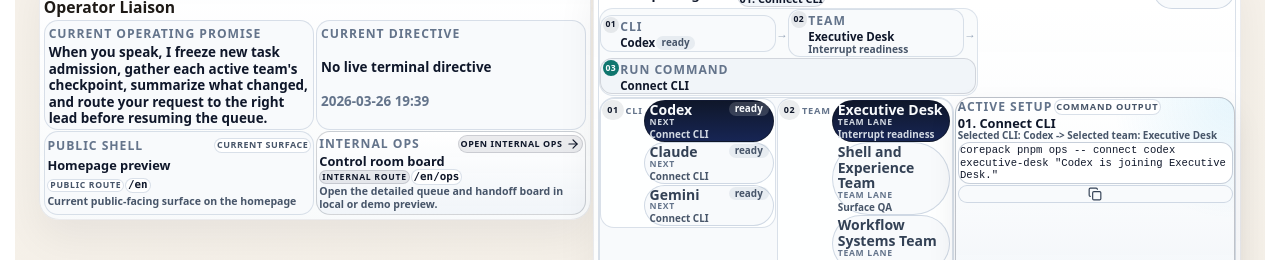
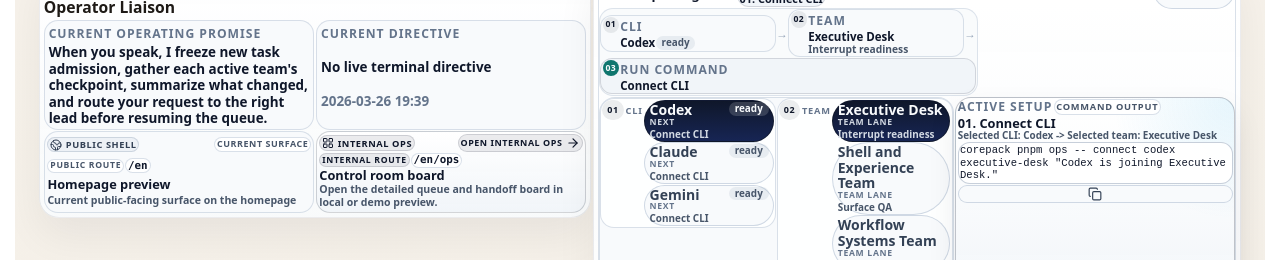
Before and after one commit to GongJae00/research-pages, a Next.js app in the folder apps/web/: page /en in a window 1280 px wide. Shown: the part 1720-1980 px from the top of the page. Built offline with nearby package versions, Linux system fonts and the light colour scheme; no server answers.

Commit message:
Autonomy batch 1711: shell-experience

```diff
--- a/apps/web/src/components/homepage-agent-control-section.module.css
+++ b/apps/web/src/components/homepage-agent-control-section.module.css
@@ -261,6 +261,29 @@
   gap: 0.08rem;
 }
 
+.surfaceEntryKindBadge {
+  display: inline-flex;
+  align-items: center;
+  gap: 0.22rem;
+  min-height: 0.96rem;
+  padding: 0.05rem 0.12rem;
+  border: 1px solid rgba(148, 163, 184, 0.36);
+  border-radius: 999px;
+  background: rgba(226, 232, 240, 0.5);
+  color: #334155;
+  font-size: 0.58rem;
+  font-weight: 800;
+  letter-spacing: 0.06em;
+  line-height: 1;
+  text-transform: uppercase;
+}
+
+.surfaceEntryKindBadgeAccent {
+  border-color: rgba(15, 23, 42, 0.14);
+  background: rgba(15, 23, 42, 0.08);
+  color: #0f172a;
+}
+
 .surfaceEntryCard strong {
   color: #0f172a;
   font-size: 0.8rem;
@@ -272,6 +295,11 @@
   flex-wrap: wrap;
   align-items: center;
   gap: 0.06rem;
+}
+
+.surfaceEntryBody {
+  display: grid;
+  gap: 0.03rem;
 }
 
 .surfaceEntryRouteBadge {
--- a/apps/web/src/components/homepage-agent-control-section.tsx
+++ b/apps/web/src/components/homepage-agent-control-section.tsx
@@ -8,6 +8,8 @@ import {
   Check,
   Copy,
   Command,
+  Globe2,
+  LayoutGrid,
   Network,
   ShieldCheck,
   Sparkles,
@@ -441,20 +443,28 @@ export function HomepageAgentControlSection({
           <div className={styles.surfaceEntryGrid} aria-label={surfaceEntryCopy.ariaLabel}>
             <div className={styles.surfaceEntryCard}>
               <div className={styles.surfaceEntryHead}>
-                <span className={styles.metaLabel}>{surfaceEntryCopy.publicLabel}</span>
+                <span className={styles.surfaceEntryKindBadge}>
+                  <Globe2 size={12} />
+                  {surfaceEntryCopy.publicLabel}
+                </span>
                 <span className={styles.surfaceEntryState}>{surfaceEntryCopy.currentSurface}</span>
               </div>
-              <strong>{surfaceEntryCopy.publicTitle}</strong>
               <div className={styles.surfaceEntryRouteRow}>
                 <span className={styles.surfaceEntryRouteBadge}>{surfaceEntryCopy.publicRoute}</span>
                 <span className={styles.surfaceEntryRoute}>{`/${locale}`}</span>
               </div>
-              <span className={styles.surfaceEntryHint}>{surfaceEntryCopy.publicHint}</span>
+              <div className={styles.surfaceEntryBody}>
+                <strong>{surfaceEntryCopy.publicTitle}</strong>
+                <span className={styles.surfaceEntryHint}>{surfaceEntryCopy.publicHint}</span>
+              </div>
             </div>
 
             <div className={`${styles.surfaceEntryCard} ${styles.surfaceEntryCardAccent}`}>
               <div className={styles.surfaceEntryHead}>
-                <span className={styles.metaLabel}>{surfaceEntryCopy.internalLabel}</span>
+                <span className={`${styles.surfaceEntryKindBadge} ${styles.surfaceEntryKindBadgeAccent}`}>
+                  <LayoutGrid size={12} />
+                  {surfaceEntryCopy.internalLabel}
+                </span>
                 {opsEnabled ? (
                   <Link href={`/${locale}/ops`} className={styles.surfaceEntryLink}>
                     {copy.openOps}
@@ -464,14 +474,16 @@ export function HomepageAgentControlSection({
                   <span className={styles.surfaceEntryState}>{surfaceEntryCopy.previewOnly}</span>
                 )}
               </div>
-              <strong>{surfaceEntryCopy.internalTitle}</strong>
               <div className={styles.surfaceEntryRouteRow}>
                 <span className={`${styles.surfaceEntryRouteBadge} ${styles.surfaceEntryRouteBadgeAccent}`}>
                   {surfaceEntryCopy.internalRoute}
                 </span>
                 <span className={styles.surfaceEntryRoute}>{`/${locale}/ops`}</span>
               </div>
-              <span className={styles.surfaceEntryHint}>{surfaceEntryCopy.internalHint}</span>
+              <div className={styles.surfaceEntryBody}>
+                <strong>{surfaceEntryCopy.internalTitle}</strong>
+                <span className={styles.surfaceEntryHint}>{surfaceEntryCopy.internalHint}</span>
+              </div>
             </div>
           </div>
         </article>
```
